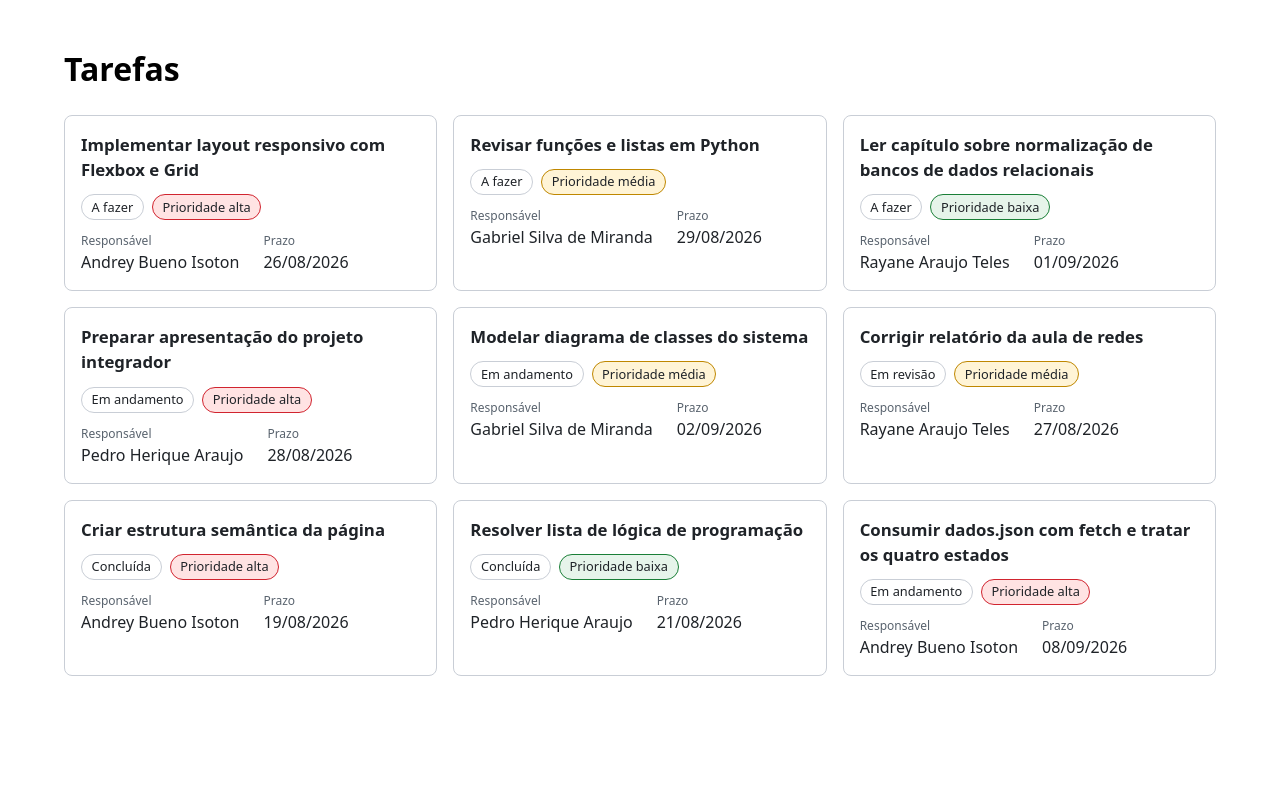
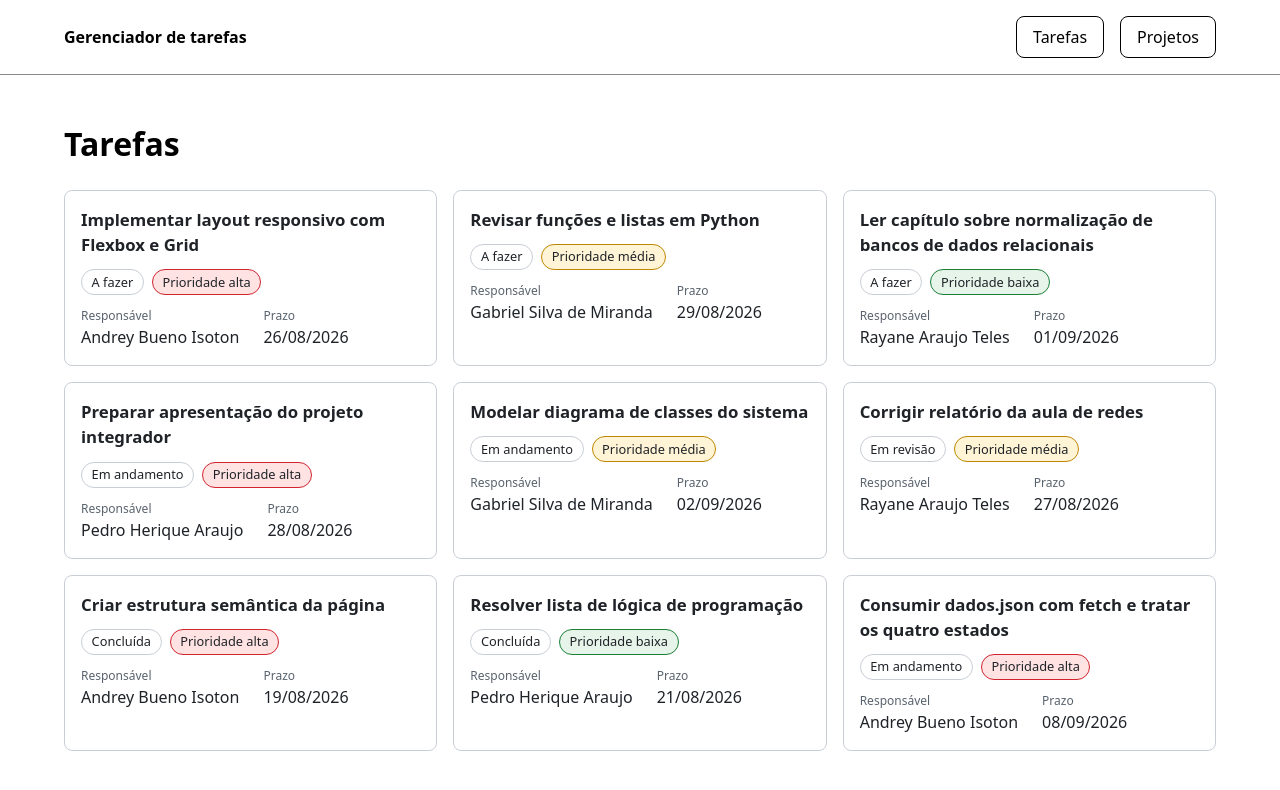
Before and after one commit to andreybueno-git/projeto-g2-frontend, a SvelteKit app: page / in a window 1280 px wide. Shown: the top 790 px of the page. Built offline with nearby package versions, Linux system fonts and the light colour scheme; data requests are answered from the project's data file.

Commit message:
feat: cria layout e navegacao do marco 2

```diff
--- a/src/routes/+layout.svelte
+++ b/src/routes/+layout.svelte
@@ -3,18 +3,100 @@
 	import type { LayoutProps } from './$types';
 
 	let { children }: LayoutProps = $props();
+
+	// A posição do mouse define o deslocamento que o CSS vai animar.
+	function moverBotao(evento: PointerEvent) {
+		if (evento.pointerType !== 'mouse') return;
+		if (window.matchMedia('(prefers-reduced-motion: reduce)').matches) return;
+
+		const botao = evento.currentTarget as HTMLAnchorElement;
+		const caixa = botao.getBoundingClientRect();
+		const x = (evento.clientX - caixa.left - caixa.width / 2) * 0.18;
+		const y = (evento.clientY - caixa.top - caixa.height / 2) * 0.3;
+
+		botao.style.setProperty('--x', `${x}px`);
+		botao.style.setProperty('--y', `${y}px`);
+	}
+
+	function soltarBotao(evento: Event) {
+		const botao = evento.currentTarget as HTMLAnchorElement;
+		botao.style.setProperty('--x', '0px');
+		botao.style.setProperty('--y', '0px');
+	}
 </script>
 
 <svelte:head>
 	<link rel="icon" href={favicon} />
 </svelte:head>
 
-{@render children()}
+<header>
+	<div class="barra">
+	  <a class="marca" href="/">Gerenciador de tarefas</a>
+
+	  <nav aria-label="Navegação principal">
+		<a href="/" onpointermove={moverBotao} onpointerleave={soltarBotao} onblur={soltarBotao}>Tarefas</a>
+		<a href="/projetos" onpointermove={moverBotao} onpointerleave={soltarBotao} onblur={soltarBotao}>Projetos</a>
+	  </nav>
+	</div>
+  </header>
+
+  {@render children()}
+
+
 
 <style>
+nav a {
+  padding: 0.5rem 1rem;
+  border: 1px solid currentColor;
+  border-radius: 8px;
+  color: inherit;
+  text-decoration: none;
+  cursor: pointer;
+  translate: var(--x, 0px) var(--y, 0px);
+  transition: translate 0.2s ease-out, background-color 0.2s, color 0.2s;
+}
+
+nav a:hover {
+  background-color: rgba(0, 0, 0, 0.307);
+}
+
+header {
+  border-bottom: 1px solid #888;
+}
+
+.barra {
+  max-width: 72rem;
+  margin: 0 auto;
+  padding: 1rem;
+  display: flex;
+  align-items: center;
+  justify-content: space-between;
+  flex-wrap: wrap;
+  gap: 1rem;
+}
+
+.marca {
+  color: inherit;
+  font-weight: 700;
+  text-decoration: none;
+}
+
+nav {
+  display: flex;
+  flex-wrap: wrap;
+  gap: 1rem;
+}
+
+@media (prefers-reduced-motion: reduce) {
+  nav a {
+    translate: none;
+    transition: none;
+  }
+}
+
 	/* Estilo base de toda a aplicação: fonte do sistema e tema claro ou escuro conforme o aparelho. */
 	:global(:root) {
-		color-scheme: light dark;
+		color-scheme: light light;
 		font-family:
 			system-ui,
 			-apple-system,
```
